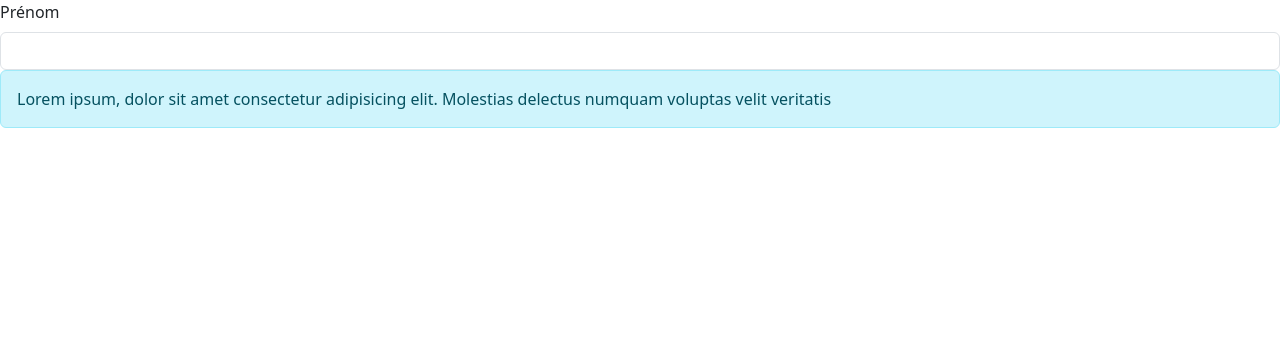
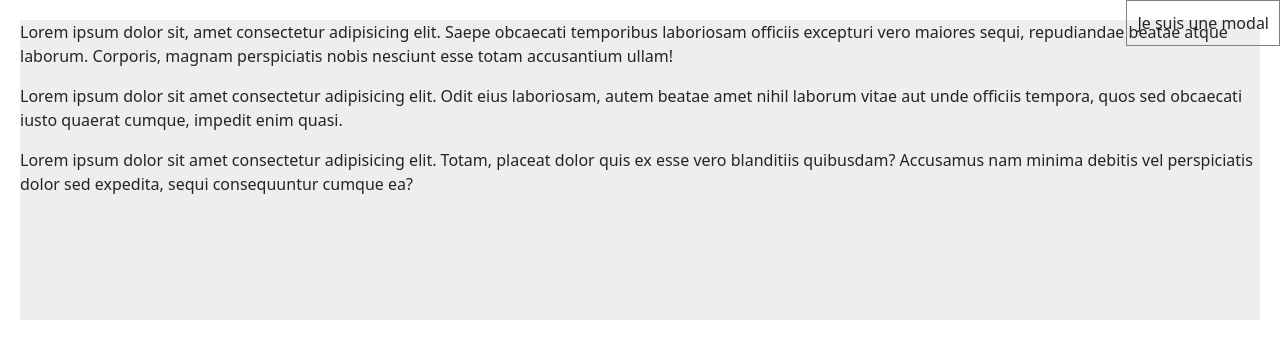
Before and after one commit to Thibaut-Arnoux/react-grafikart, a React (Vite) app: page / in a window 1280 px wide. Shown: the top 358 px of the page. Built offline with nearby package versions, Linux system fonts and the light colour scheme.

Commit message:
Les portails dans React

```diff
--- a/src/App.jsx
+++ b/src/App.jsx
@@ -1,37 +1,52 @@
-import { memo, useCallback, useRef, useState } from 'react';
-import { Input } from './components/forms/Input';
+import { createPortal } from 'react-dom';
 
 function App() {
-    console.log('App', 'render');
-
-    const [name, setName] = useState('');
-    const nameRef = useRef(name);
-    nameRef.current = name;
-
-    const handleClick = useCallback(() => {
-        console.log(nameRef.current);
-    }, []);
-
     return (
-        <div>
-            <div>
-                <Input label="Prénom" onChange={setName} value={name} />
-                <div>{name.toUpperCase()}</div>
-            </div>
-            <InfoMemo onClick={handleClick} />
+        <div
+            style={{
+                height: 300,
+                overflowY: 'scroll',
+                background: '#EEE',
+                margin: 20,
+                position: 'relative'
+            }}
+        >
+            <p>
+                Lorem ipsum dolor sit, amet consectetur adipisicing elit. Saepe obcaecati temporibus
+                laboriosam officiis excepturi vero maiores sequi, repudiandae beatae atque laborum.
+                Corporis, magnam perspiciatis nobis nesciunt esse totam accusantium ullam!
+            </p>
+            <p>
+                Lorem ipsum dolor sit amet consectetur adipisicing elit. Odit eius laboriosam, autem
+                beatae amet nihil laborum vitae aut unde officiis tempora, quos sed obcaecati iusto
+                quaerat cumque, impedit enim quasi.
+            </p>
+            <p>
+                Lorem ipsum dolor sit amet consectetur adipisicing elit. Totam, placeat dolor quis
+                ex esse vero blanditiis quibusdam? Accusamus nam minima debitis vel perspiciatis
+                dolor sed expedita, sequi consequuntur cumque ea?
+            </p>
+            <Modal />
         </div>
     );
 }
 
-const InfoMemo = memo(function Info({ onClick }) {
-    console.log('Info', 'render');
-
-    return (
-        <div className="alert alert-info" onClick={onClick}>
-            Lorem ipsum, dolor sit amet consectetur adipisicing elit. Molestias delectus numquam
-            voluptas velit veritatis
-        </div>
+function Modal() {
+    return createPortal(
+        <div
+            style={{
+                position: 'absolute',
+                top: 0,
+                right: 0,
+                padding: 10,
+                border: 'solid 1px grey',
+                backgroud: '#FFF'
+            }}
+        >
+            Je suis une modal
+        </div>,
+        document.body
     );
-});
+}
 
 export default App;
```
